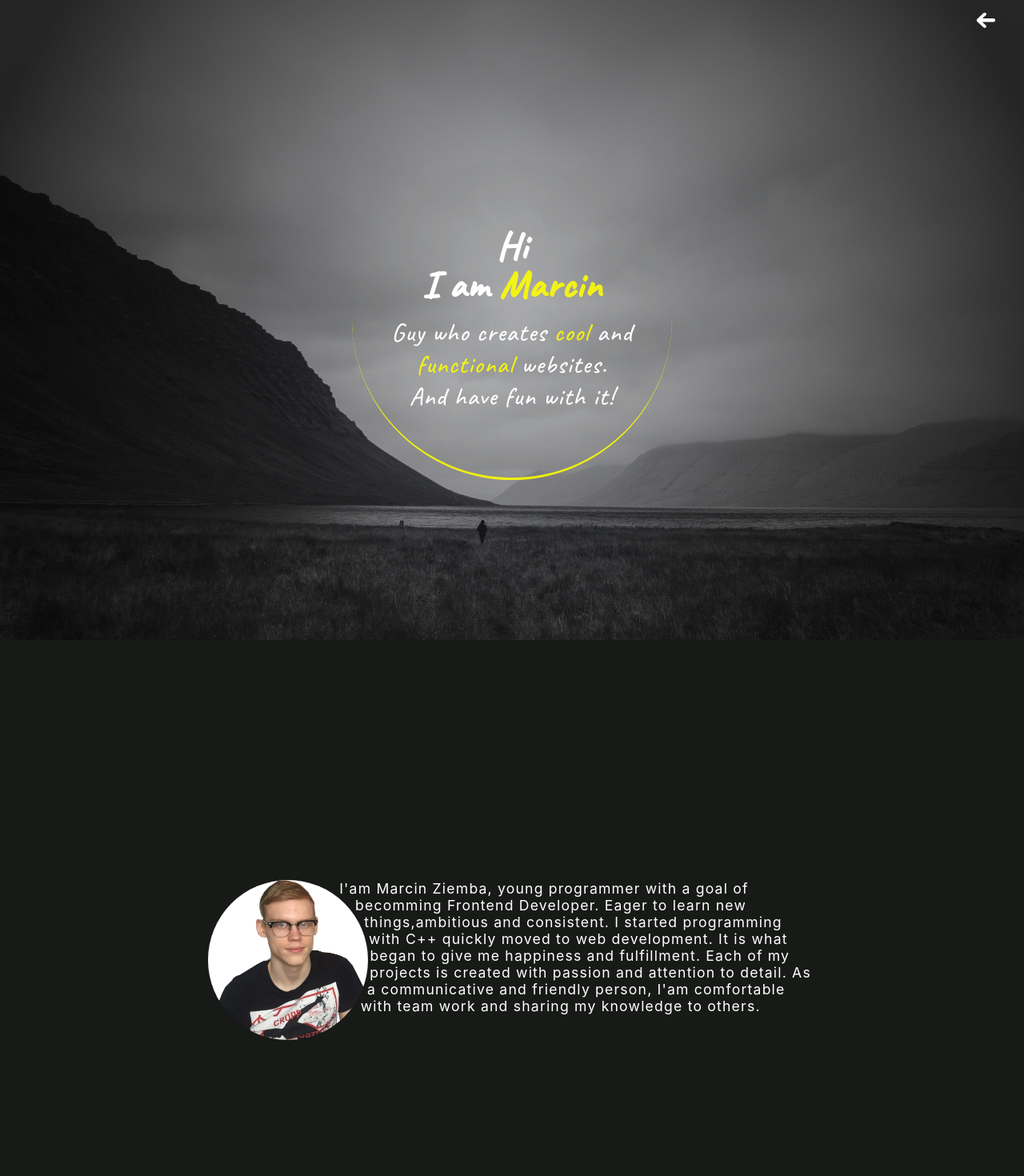
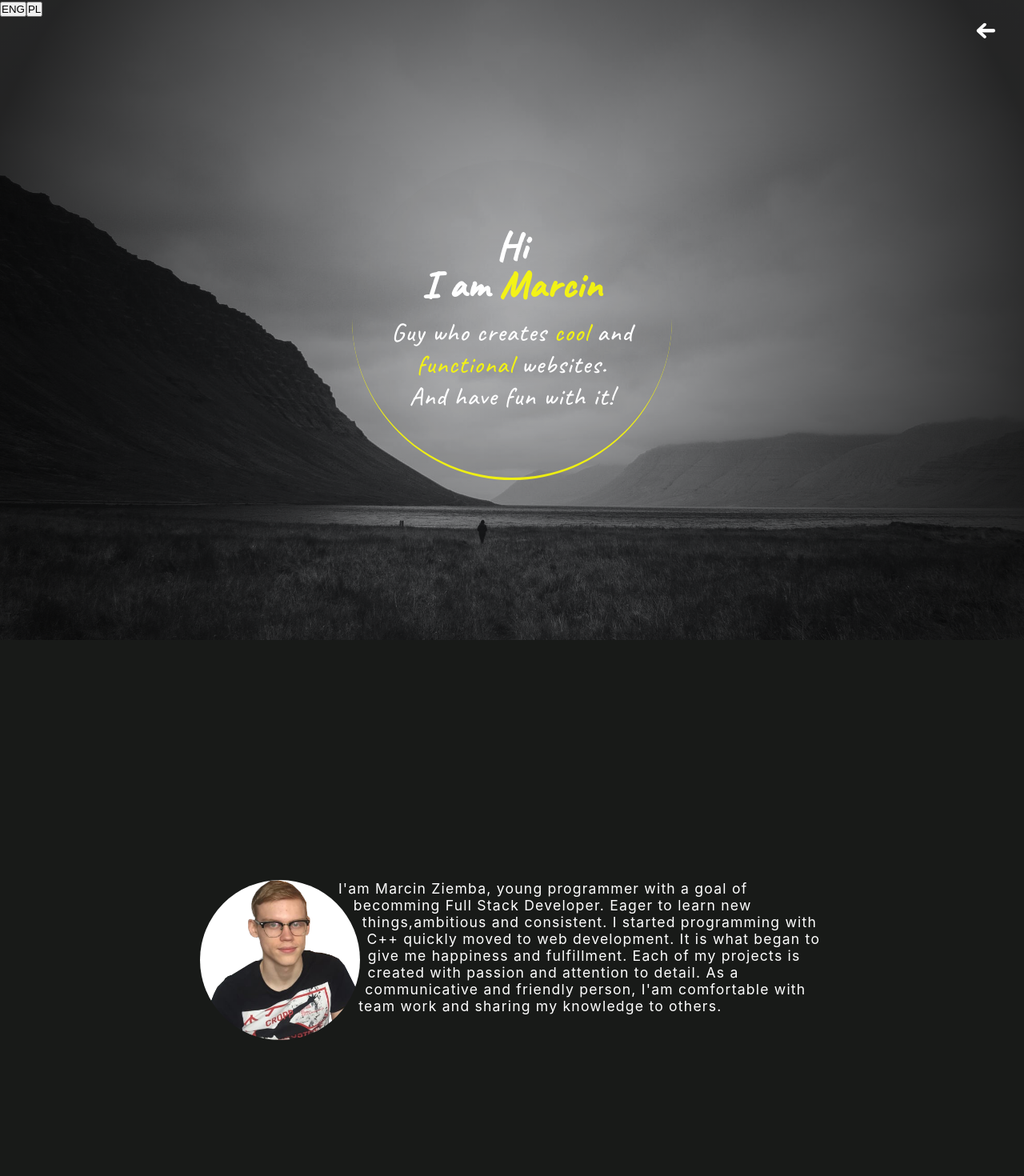
Before and after one commit to Lokostyk/Portfolio-Website, a React (Create React App) app: page / in a window 1280 px wide. Shown: the top 1470 px of the page at 80% size. Built offline with nearby package versions, Linux system fonts and the light colour scheme.

Commit message:
Added polish language

```diff
--- a/public/index.html
+++ b/public/index.html
@@ -5,12 +5,12 @@
     <meta name="viewport" content="width=device-width, initial-scale=1" />
     <meta name="theme-color" content="#000000" />
     <link rel="icon" href="./Images/Logo.png" sizes="16px 16px" type="image/png">
+    <link rel="preload" as="image" href="./Images/background.jpg">
+    <link rel="preload" as="font" href="https://fonts.googleapis.com/css2?family=Caveat:wght@500&display=swap">
     <meta
       name="description"
-      content="Website describing the author, Marcin Ziemba.Showing his skills and projects. "
+      content="Website describing the author, Marcin Ziemba.Showing his skills and projects."
     />
-    <link rel="apple-touch-icon" href="%PUBLIC_URL%/logo192.png" />
-    <link rel="manifest" href="%PUBLIC_URL%/manifest.json" />
     <title>Marcin Portfolio</title>
   </head>
   <body>
--- a/src/Components/Contact/Contact.js
+++ b/src/Components/Contact/Contact.js
@@ -1,12 +1,14 @@
 import "./contact.scss"
 
-import React,{useState,useEffect,useRef} from 'react'
+import React,{useState,useEffect,useRef, useContext} from 'react'
 import gsap from "gsap"
 import ScrollTrigger from "gsap/ScrollTrigger"
+import {LanguageContext} from "../../Context"
 
 gsap.registerPlugin(ScrollTrigger)
 function Contact() {
     let containerRef = useRef(null)
+    const {language} = useContext(LanguageContext)
     const [formData,setFormData] = useState({email:"",name:"",title:"",content:""})
 
     useEffect(()=>{
@@ -26,15 +28,15 @@ function Contact() {
     },[])
     return (
         <section className="contactContainer" id="Contact" ref={e=>containerRef=e}>
-            <h1>Let's talk.But you first.</h1>
+            <h1>{language?"Let's talk.But you first.":"Napisz do mnie."}</h1>
             <form action="https://formsubmit.co/82b169f28868994680a6e351d0662643" method="POST" >
                 <input type="email" name="email" value={formData.email} placeholder="E-mail"
                      onChange={e=>setFormData({...formData,email:e.target.value})} required />
-                <input type="text" name="name" value={formData.title} placeholder="Title"
+                <input type="text" name="name" value={formData.title} placeholder={language?"Title":"Tytuł"}
                      onChange={e=>setFormData({...formData,title:e.target.value})} required />
-                <textarea name="message" value={formData.content} placeholder="Content" rows="7"
+                <textarea name="message" value={formData.content} placeholder={language?"Content":"Treść"} rows="7"
                     onChange={e=>setFormData({...formData,content:e.target.value})} required/>
-                <input type="submit" className="submitBtn" value="Send"/>
+                <input type="submit" className="submitBtn" value={language?"Send":"Wyślij"}/>
             </form>
             <p>OR</p>
             <div className="otherContacts">
--- a/src/Components/Info/Info.js
+++ b/src/Components/Info/Info.js
@@ -1,10 +1,12 @@
 import "./info.scss"
-import React,{useEffect,useRef} from 'react'
+import React,{useContext, useEffect,useRef} from 'react'
 import gsap,{ScrollTrigger} from "gsap/all"
+import {LanguageContext} from "../../Context"
 
 gsap.registerPlugin(ScrollTrigger)
 function Info() {
     let infoRef = useRef(null)
+    const {language} = useContext(LanguageContext)
     useEffect(()=>{
         gsap.to(infoRef,{scrollTrigger:{
             trigger:infoRef,
@@ -27,12 +29,19 @@ function Info() {
             <div className="subContainer">
                 <div className="ball"></div>
                 <p>
-                    I'am Marcin Ziemba, young programmer with a goal of becomming Frontend Developer.
+                    {language?
+                    `I'am Marcin Ziemba, young programmer with a goal of becomming Full Stack Developer.
                     Eager to learn new things,ambitious and consistent.
                     I started programming with C++ quickly moved to web development.
                     It is what began to give me happiness and fulfillment.
                     Each of my projects is created with passion and attention to detail.
-                    As a communicative and friendly person, I'am comfortable with team work and sharing my knowledge to others.
+                    As a communicative and friendly person, I'am comfortable with team work and sharing my knowledge to others.`:
+                    `Nazywam się Marcin Ziemba, jestem młodym programistą z celem zostania Full Stack Developerem.
+                    Chętnie uczę się nowych rzeczy, jestem ambitny i sumienny.
+                    Moją przygode z programowaniem zacząłem z C++.
+                    Ale to właśnie tworzenie stron internetowych zaczęło dawać mi poczucie spełniena i "fun".
+                    Każdy mój projekt jest tworzony z pasją i przywiązaniem do detali.
+                    Jako komunikatywna i przyjazna osoba, nie mam problemu z pracą w zespole i dzieleniem się swoją wiedzą.`}
                 </p>
             </div>
         </section>
--- a/src/Components/Info/info.scss
+++ b/src/Components/Info/info.scss
@@ -18,11 +18,11 @@
     position: absolute;
     left: 50%;
     top: 50%;
-    width: 760px;
+    width: 780px;
     overflow: hidden;
     transform: translate(-50%, -50%);
     div {
-      margin-right: 0.2rem;
+      margin-right: 0.8rem;
       background: url("../../Css_Images/profileFinal.png");
       background-position: top;
       background-size: cover;
@@ -48,7 +48,7 @@
       font-size: 1.5rem;
     }
     .subContainer {
-      width: 850px;
+      width: 950px;
       div {
         width: 320px;
         height: 320px;
--- a/src/Components/Main/Main.js
+++ b/src/Components/Main/Main.js
@@ -1,10 +1,13 @@
 import "./main.scss"
-import React,{useEffect} from 'react'
+import React,{useEffect,useContext} from 'react'
 import gsap from "gsap"
 import CSSRulePlugin from "gsap/CSSRulePlugin"
+import {LanguageContext} from "../../Context"
 
 gsap.registerPlugin(CSSRulePlugin)
 function Main() {
+    const {language,setLanguage} = useContext(LanguageContext)
+
     useEffect(()=>{
         const circle = document.querySelector(".mainCircle")
         const beforeRef = CSSRulePlugin.getRule(".mainContainer .mainCircle::before")
@@ -12,14 +15,20 @@ function Main() {
         gsap.from(circle,{opacity:0,duration:2})
         gsap.to(circle.querySelectorAll(".emphasisMain"),{clipPath: "polygon(100% 0, 0 0, 0 100%, 150% 120%)",delay:1,duration:1})
     },[])
-
+    const changeLanguage = (lan)=>{
+        setLanguage(lan)
+    }
     return (
         <section className="mainContainer">
+            <div className="lanButtonsConatiner">
+                <button onClick={()=>changeLanguage(true)}>ENG</button>
+                <button onClick={()=>changeLanguage(false)}>PL</button>
+            </div>
             <img className="backgroudImage" src="/Images/background.jpg"/>
             <div className="mainCircle">
-                <h1>Hi<br/>I am <span className="emphasisMain">Marcin</span></h1>
-                <p>Guy who creates <span className="emphasisMain">cool</span> and <span className="emphasisMain">functional</span> websites.</p>
-                <p>And have fun with it!</p>
+                <h1>{language?"Hi":"Witam"}<br/>{language?"I am ":"Jestem "}<span className="emphasisMain">Marcin</span></h1>
+                <p>{language?"Guy who creates ":"Tworzę "}<span className="emphasisMain">{language?"cool":"fajne"}</span>{language?" and ":" i "}<span className="emphasisMain">{language?"functional":"funkcjonalne"}</span>{language?" websites.":" strony internetowe."}</p>
+                {language?<p>And have fun with it!</p>:<p>I dobrze się przy tym <br/> bawię!</p>}
             </div>
         </section>
     )
--- a/src/Components/Main/main.scss
+++ b/src/Components/Main/main.scss
@@ -8,6 +8,12 @@
     rgba(230, 165, 25, 0) 0%,
     rgba(0, 0, 0, 0.8071603641456583) 91%
   );
+  .lanButtonsConatiner {
+    position: fixed;
+    left: 0;
+    top: 0;
+    z-index: 6;
+  }
   .backgroudImage {
     position: absolute;
     top: 0;
--- a/src/Components/Navbar/Nav.js
+++ b/src/Components/Navbar/Nav.js
@@ -1,11 +1,14 @@
 import "./nav.scss"
-import React,{useEffect,useRef} from 'react'
+import React,{useContext, useEffect,useRef} from 'react'
 import { gsap } from "gsap"
 import { ScrollTrigger } from "gsap/ScrollTrigger"
+import {LanguageContext} from "../../Context"
 
 gsap.registerPlugin(ScrollTrigger)
 function Nav() {
     let navRef = useRef(null)
+    const {language} = useContext(LanguageContext)
+
     useEffect(() => {
         const navbarItems = document.querySelectorAll(".navItem")
         let lastScrollPosition = document.body.getBoundingClientRect().top
@@ -22,10 +25,10 @@ function Nav() {
     return (
         <nav className="navbar" ref={e=>navRef=e}>
                 <button onClick={()=>Array.from(document.querySelectorAll(".navItem")).forEach((i)=>i.classList.add("active"))}><img src="/Images/navArrow.svg" /></button>
-                <a href="#Info" className="navItem active">Info</a>
-                <a href="#Projects" className="navItem active">Projects</a>
-                <a href="#Skills" className="navItem active">Skills</a>
-                <a href="#Contact" className="navItem active">Contact</a>
+                <a href="#Info" className="navItem active">{language?"About me":"O mnie"}</a>
+                <a href="#Projects" className="navItem active">{language?"Projects":"Projekty"}</a>
+                <a href="#Skills" className="navItem active">{language?"Skills":"Umiejętności"}</a>
+                <a href="#Contact" className="navItem active">{language?"Contact":"Kontakt"}</a>
         </nav>
     )
 }
--- a/src/Components/Skills/Skills.js
+++ b/src/Components/Skills/Skills.js
@@ -1,11 +1,13 @@
 import "./skills.scss"
 
-import React,{useEffect,useRef} from 'react'
+import React,{useContext, useEffect,useRef} from 'react'
 import gsap from "gsap"
 import ScrollTrigger from "gsap/ScrollTrigger"
+import {LanguageContext} from "../../Context"
 
 gsap.registerPlugin(ScrollTrigger)
 function Skills() {
+    const {language} = useContext(LanguageContext)
     const skillsList = [
         {img:"figma.svg",name:"Figma"},
         {img:"github.svg",name:"GitHub/Git"},
@@ -69,8 +71,7 @@ function Skills() {
     },[])
     return (
         <section className="skillsContainer" id="Skills" ref={e=>containerRef=e}>
-            {document.body.clientWidth < 1200?
-                <h1>Current Stack</h1>:""}
+                <h1>{language?"Current Stack":"Umiejętności"}</h1>
             <ul>
                 {document.body.clientWidth < 1200? mobileSkillsList.map(item=>{
                     return <li key={item.name}><img src={`/Images/${item.img}`} alt={`${item.name} icon`} /><span>{item.name}</span></li>
--- a/src/Components/Skills/skills.scss
+++ b/src/Components/Skills/skills.scss
@@ -6,8 +6,11 @@
   h1 {
     color: white;
     text-align: center;
+    font-size: 1.5rem;
+    font-weight: 500;
   }
   ul {
+    margin-top: 0.5rem;
     margin-left: -1.5rem;
     display: flex;
     justify-content: center;
@@ -27,20 +30,6 @@
     text-align: center;
     position: relative;
     background: rgba(255, 255, 255, 0.1);
-    &:nth-of-type(6) {
-      &::before {
-        content: "Current Stack";
-        position: absolute;
-        bottom: 120%;
-        left: 50%;
-        width: 200%;
-        font-size: 1.4rem;
-        font-weight: 500;
-        text-align: center;
-        color: white;
-        transform: translate(-50%, 0);
-      }
-    }
   }
   img {
     height: 6vw;
--- /dev/null
+++ b/src/Context/index.js
@@ -0,0 +1,13 @@
+import React, {useState} from "react"
+
+export const LanguageContext = React.createContext({})
+
+export const LanguageProvider = ({children}) =>{
+    //Language true = english
+    const [language,setLanguage] = useState(true)
+    return (
+        <LanguageContext.Provider value={{language,setLanguage}}>
+            {children}
+        </LanguageContext.Provider>
+    )
+}
--- a/src/index.js
+++ b/src/index.js
@@ -3,10 +3,13 @@ import "./Styles/root.style.scss"
 import React from 'react';
 import ReactDOM from 'react-dom';
 import App from "./App"
+import {LanguageProvider} from "./Context"
 
 ReactDOM.render(
-  <React.StrictMode>
-    <App />
-  </React.StrictMode>,
-  document.getElementById('root')
+  <LanguageProvider>
+    <React.StrictMode>
+      <App />
+    </React.StrictMode>
+  </LanguageProvider>
+  ,document.getElementById('root')
 );
```
Also changed, not shown: 2 other files (tests, documents, lock files or other folders).
